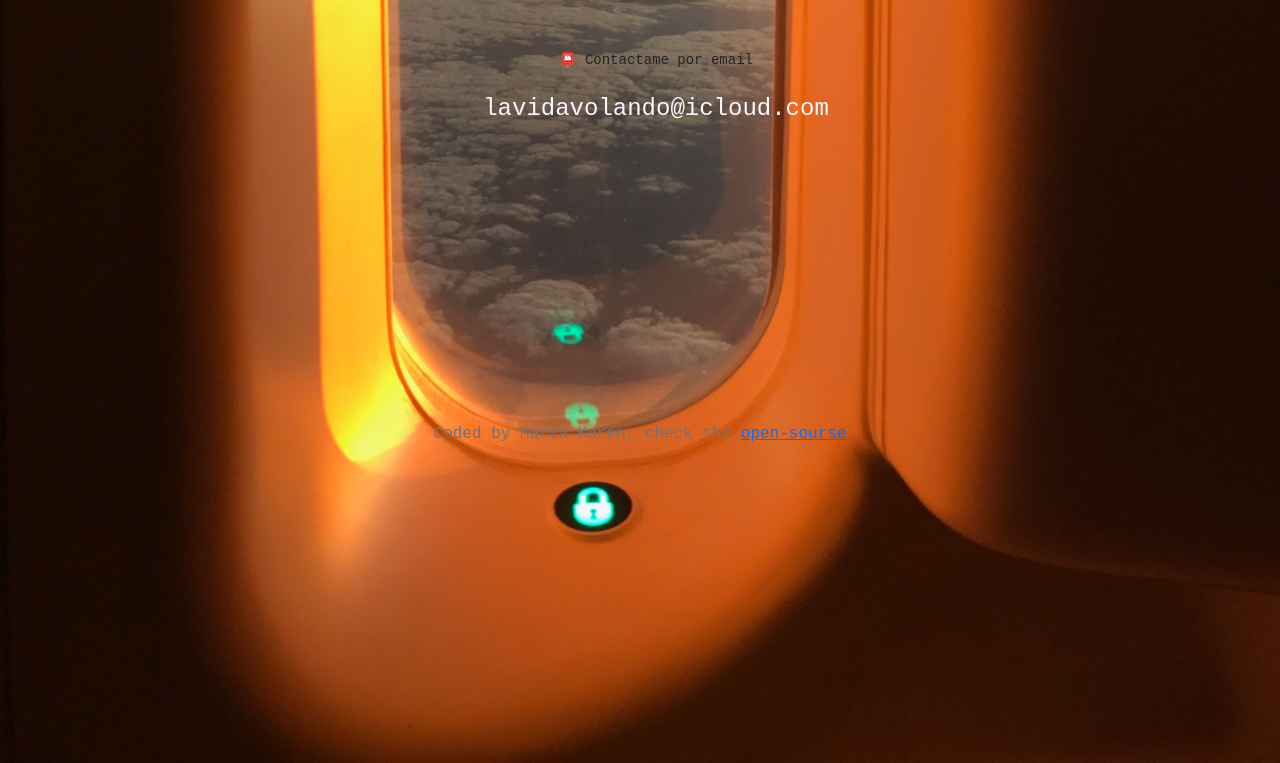
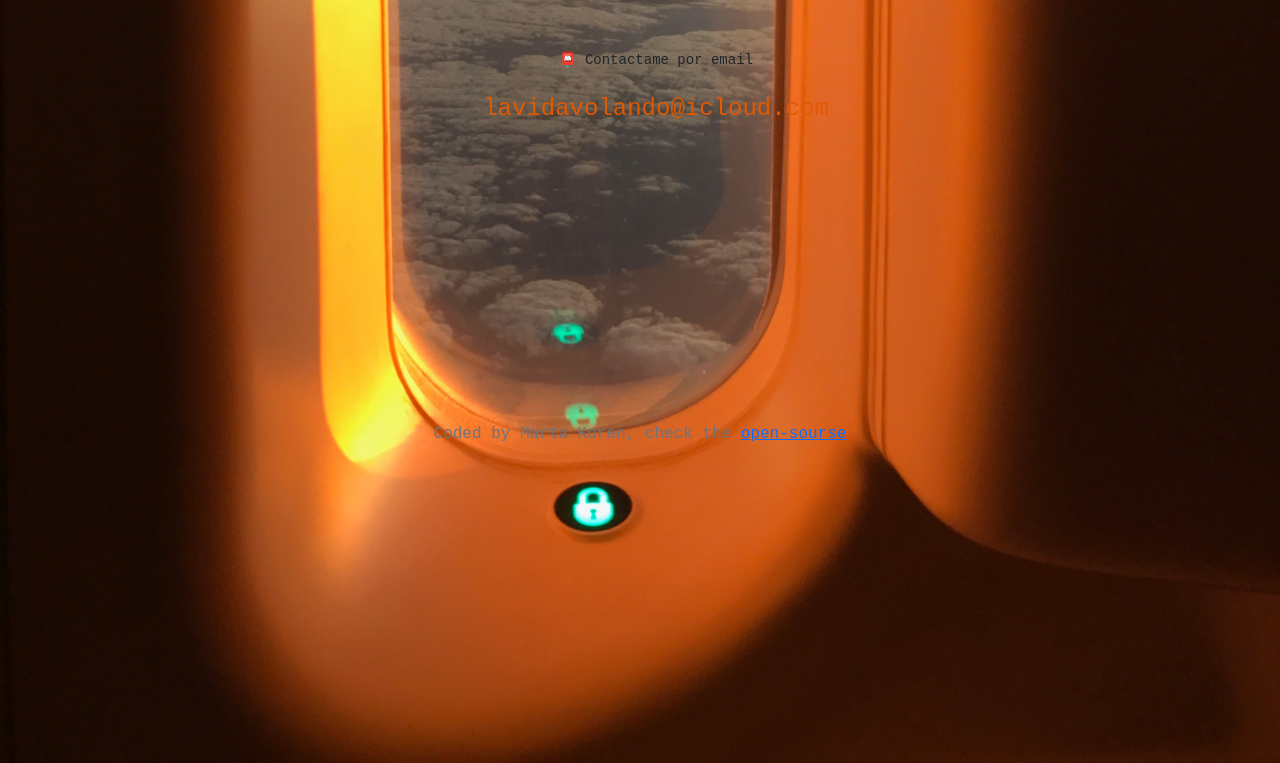
Before and after one commit to martakoren/LIFT, a plain HTML site: page contacto.html in a window 1280 px wide. Shown: the part 944-1707 px from the top of the page. Drawn offline with nearby package versions, Linux system fonts and the light colour scheme.

Commit message:
link color

```diff
--- a/src/style.css
+++ b/src/style.css
@@ -152,7 +152,7 @@ a {
 
 .content .email-link {
   text-decoration: none;
-  color: var(--secondary-color);
+  color: var(--branding-color);
   font-size: 24px;
   box-shadow: none;
 }
```
